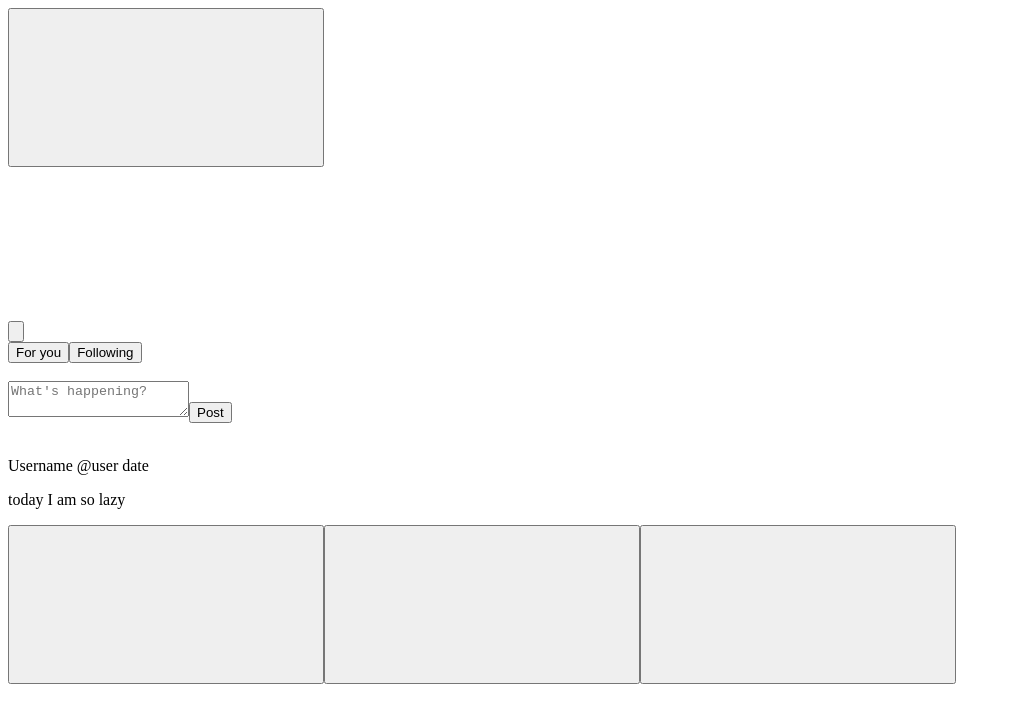
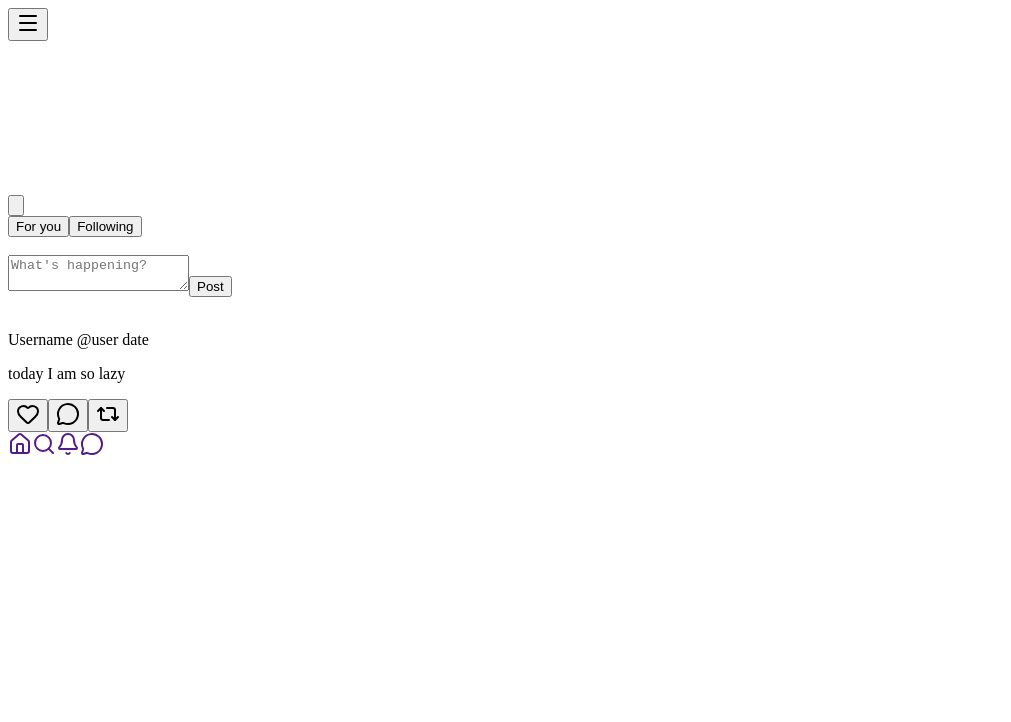
Before and after one commit to Anas-xxd/twitter-clone, a React (Vite) app: page / in a window 1280 px wide. Shown: the top 722 px of the page, without its empty margins (0-1011 px from the left). Built offline with nearby package versions, Linux system fonts and the light colour scheme.

Commit message:
style: add icons

```diff
--- a/package.json
+++ b/package.json
@@ -10,6 +10,7 @@
     "preview": "vite preview"
   },
   "dependencies": {
+    "lucide-react": "^1.34.0",
     "react": "^19.2.8",
     "react-dom": "^19.2.8"
   },
--- a/src/App.jsx
+++ b/src/App.jsx
@@ -1,9 +1,19 @@
+import {
+  Menu,
+  Heart,
+  Repeat2,
+  House,
+  Search,
+  Bell,
+  MessageCircle,
+} from "lucide-react";
+
 export default function App() {
   return (
     <>
       <header>
         <button className="menu-btn">
-          <svg className="icon"></svg>
+          <Menu />
         </button>
 
         <div className="logo-container">
@@ -29,7 +39,7 @@ export default function App() {
 
         <div className="text-area">
           <textarea placeholder="What's happening?"></textarea>
-          <button>Post</button>
+          <button type="submit">Post</button>
         </div>
       </form>
 
@@ -44,15 +54,15 @@ export default function App() {
 
             <div className="post-interactions">
               <button className="interaction-btn" aria-label="Like">
-                <svg className="icon"></svg>
+                <Heart />
               </button>
 
               <button className="interaction-btn" aria-label="Reply">
-                <svg className="icon"></svg>
+                <MessageCircle />
               </button>
 
               <button className="interaction-btn" aria-label="Repost">
-                <svg className="icon"></svg>
+                <Repeat2 />
               </button>
             </div>
           </div>
@@ -67,15 +77,15 @@ export default function App() {
             aria-label="Home-page-button"
             aria-current="page"
           >
-            <svg className="icon"></svg>
+            <House />
           </a>
 
           <a href="" className="nav-btn" aria-label="Search-page-button">
-            <svg className="icon"></svg>
+            <Search />
           </a>
 
           <a href="" className="nav-btn" aria-label="notification-page-button">
-            <svg className="icon"></svg>
+            <Bell />
           </a>
 
           <a
@@ -83,7 +93,7 @@ export default function App() {
             className="nav-btn"
             aria-label="direct-message-page-button"
           >
-            <svg className="icon"></svg>
+            <MessageCircle />
           </a>
         </nav>
       </footer>
```
Also changed, not shown: 1 other file (tests, documents, lock files or other folders).
